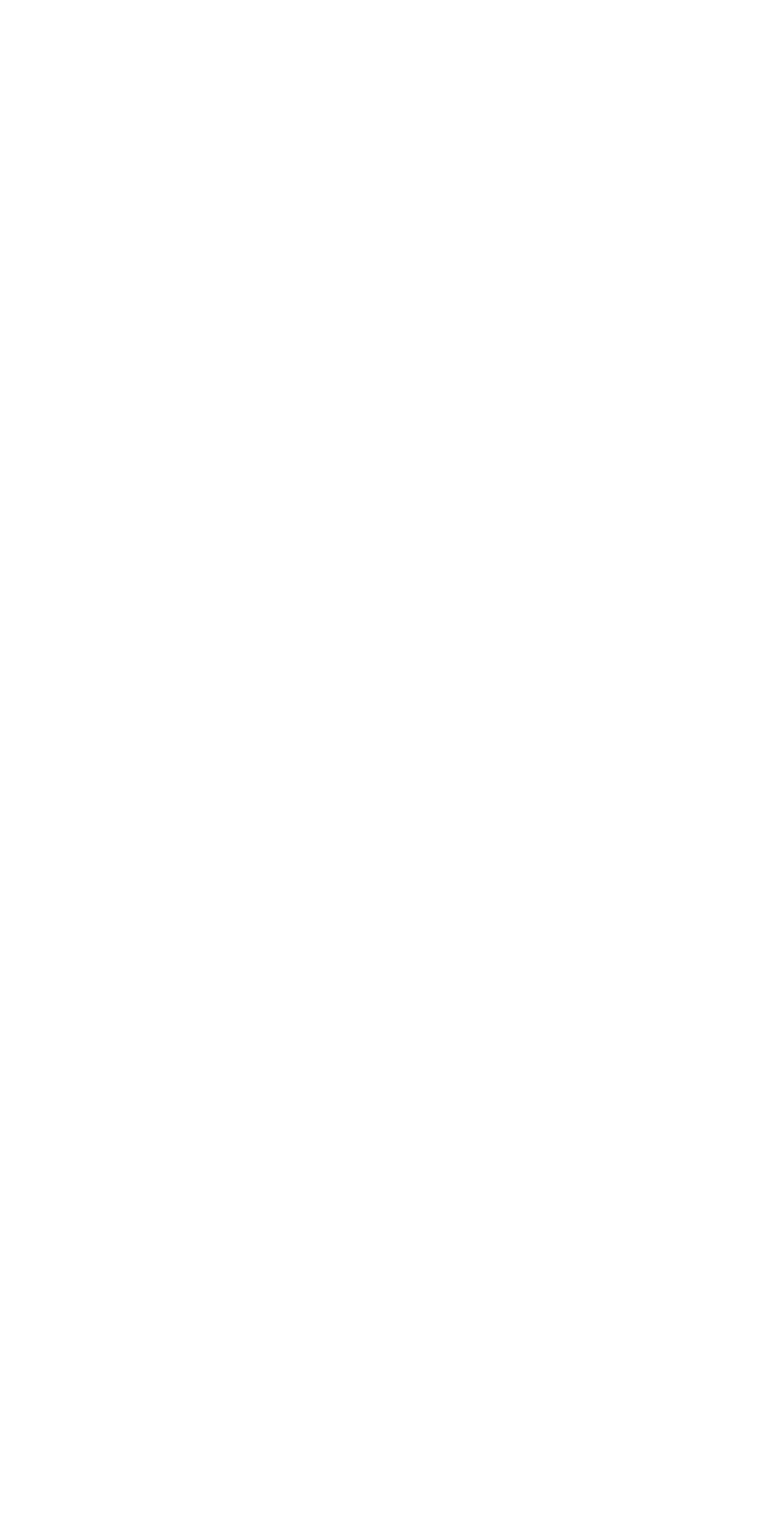
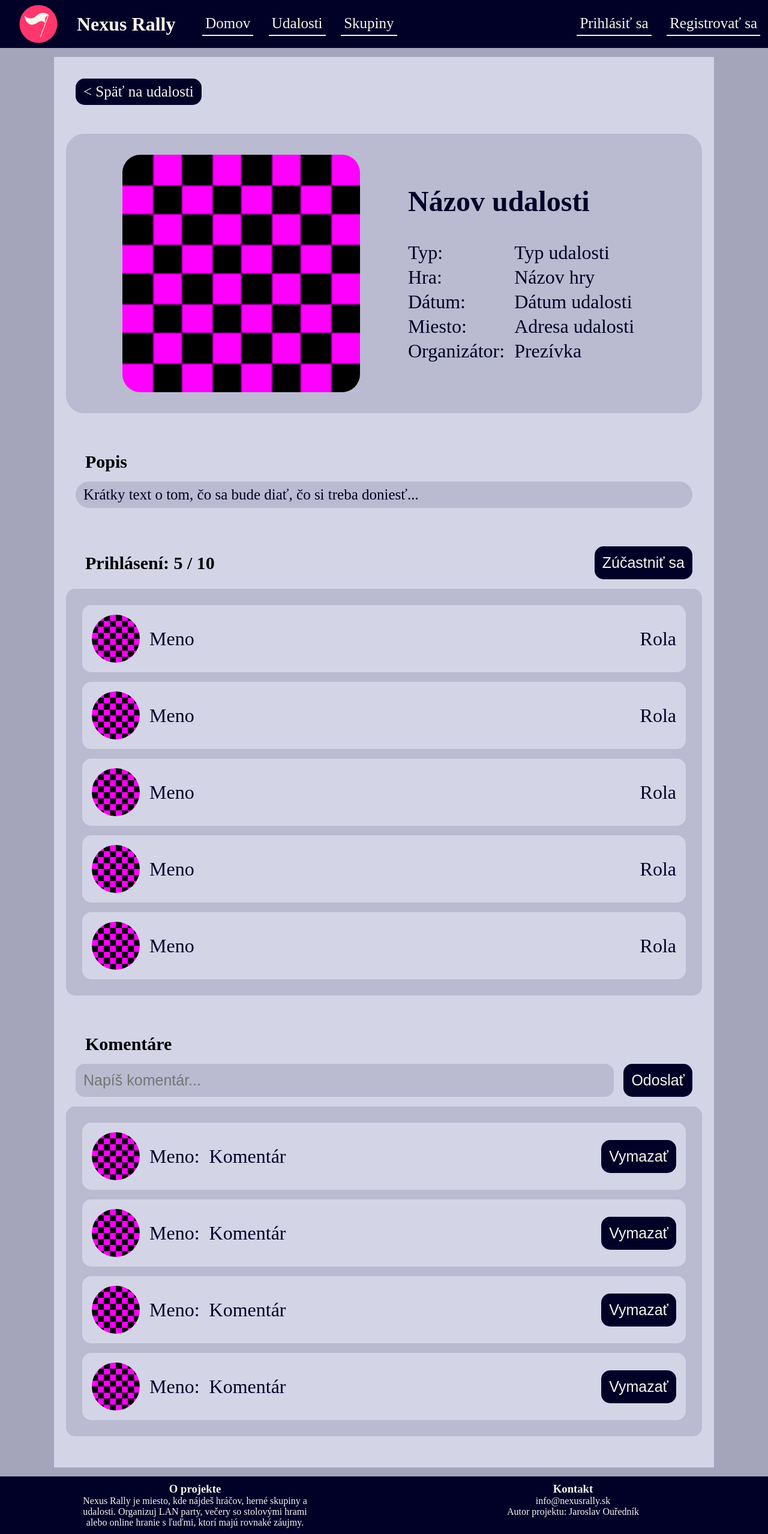
Before and after one commit to Jaroslav-Ourednik/VAII-2026, a PHP site: page /udalost.html in a window 1280 px wide. Before the commit the page is empty. Shown: the whole page at 60% size. Before the commit the page ends 800 px from the top, so only its background shows below. Run offline with PHP 8.4, Linux system fonts and the light colour scheme.

Commit message:
"udalost.html + .css

```diff
--- a/html/index.html
+++ b/html/index.html
@@ -10,11 +10,11 @@
     <header>
         <div class="logo-and-name">
             <img src="img/Logo.svg" alt="Logo Nexus Rally">
-            <h1>Nexus Rally</h1>
+            <p>Nexus Rally</p>
         </div>
         <nav>
             <div class="nav-left">
-                <a href="#">Domov</a>
+                <a href="index.html">Domov</a>
                 <a href="#">Udalosti</a>
                 <a href="#">Skupiny</a>
             </div>
--- a/html/style.css
+++ b/html/style.css
@@ -1,11 +1,13 @@
 :root {
 
     --light-background: #a4a4ba;
+    --mid-background: #babad0;
     --accent-background: #d4d4e7;
     --dark-background: #010128;
 
     --logo-color: #ff376cff ;
-    --text-color: #F8F4ED;
+    --text-color-light: #F8F4ED;
+    --text-color-dark: #010128;
 
     --light-purple: #A594F9;
 }
@@ -28,7 +30,7 @@ header {
     display: flex;
     align-items: center;
     background-color: var(--dark-background);
-    color: var(--text-color);
+    color: var(--text-color-light);
 }
 
 /*Logo and text----------------------------*/
@@ -39,8 +41,10 @@ header {
     margin-right: 1rem;
 }
 
-.logo-and-name h1 {
+.logo-and-name p {
     white-space: nowrap;
+    font-size:xx-large;
+    font-weight: bold;
 }
 
 .logo-and-name  > *{
@@ -73,11 +77,11 @@ header nav {
 nav a {
     display: inline-block;
     text-decoration: none;
-    color: var(--text-color);
+    color: var(--text-color-light);
     padding: 5px;
     margin: 1vw;
     font-size: 25px;
-    border-bottom: 2px solid var(--text-color);
+    border-bottom: 2px solid var(--text-color-light);
 }
 
 nav a:hover {
@@ -107,7 +111,7 @@ footer {
     display: flex;
     justify-content: space-between;
     background-color: var(--dark-background);
-    color: var(--text-color);
+    color: var(--text-color-light);
     padding: 10px;
     text-align: center;
 }
@@ -118,7 +122,7 @@ footer h3, footer p {
 
 footer a {
     text-decoration: none;
-    color: var(--text-color);
+    color: var(--text-color-light);
 }
 
 .footer-left {
--- /dev/null
+++ b/html/udalost.css
@@ -0,0 +1,269 @@
+/*Back button----------------------------------------------------------*/
+.back-button {
+    display: inline-block;
+    text-decoration: none;
+    color: var(--text-color-light);
+    padding: 5px 10px;
+    font-size: 25px;
+    border: 3px solid var(--dark-background);
+    background-color: var(--dark-background);
+    border-radius: 15px;
+    margin: 1rem;
+}
+.back-button:hover {
+    color: var(--light-purple);
+    border-color: var(--light-purple);
+}
+/*Back button----------------------------------------------------------*/
+
+
+/*Logo a Info----------------------------------------------------------*/
+.udalost-main-section {
+    margin-top: 2rem;
+    display: flex;
+    flex-direction: row;
+    justify-content: center;
+    align-items: center;
+    gap: 5rem;
+    font-size: xx-large;
+    border: 3px solid var(--mid-background);
+    background-color: var(--mid-background);
+    color: var(--text-color-dark);
+    border-radius: 30px;
+    padding: 2rem;
+}
+.udalost-main-section img {
+    width: 40%;
+    height: auto;
+    border-radius: 30px;
+}
+.udalost-main-section div {
+    width: 40%;
+}
+.udalost-main-section h1 {
+    margin-top: 0;
+}
+.udalost-main-section dl {
+    display: grid;
+    grid-template-columns: max-content 1fr;
+    gap: 0.25rem 1rem;
+    margin: 0;
+}
+.udalost-main-section dd {
+    margin: 0;
+}
+
+/*Logo a Info----------------------------------------------------------*/
+
+
+
+/*Popis udalosti-------------------------------------------------------*/
+.udalost-popis-section p{
+    border: 3px solid var(--mid-background);
+    background-color: var(--mid-background);
+    color: var(--text-color-dark);
+    border-radius: 30px;
+    margin: 1rem;
+    padding: 5px 10px;
+    font-size: 25px;
+}
+.udalost-popis-section h2{
+    margin: 4rem auto 0 2rem
+}
+/*Popis udalosti-------------------------------------------------------*/
+
+
+/*Tlacidla (spolocny vzhlad)--------------------------------------------*/
+.udalost-prihlaseny-section button,
+.udalost-komentare-section button,
+.udalost-komentare-section input[type="submit"] {
+    display: inline-block;
+    color: var(--text-color-light);
+    padding: 10px;
+    font-size: 25px;
+    border: 3px solid var(--dark-background);
+    background-color: var(--dark-background);
+    border-radius: 15px;
+}
+.udalost-prihlaseny-section button:hover,
+.udalost-komentare-section button:hover,
+.udalost-komentare-section input[type="submit"]:hover {
+    color: var(--light-purple);
+    border-color: var(--light-purple);
+    cursor: pointer;
+}
+/*Tlacidla (spolocny vzhlad)--------------------------------------------*/
+
+
+/*Zoznamy a avatary (spolocne)-------------------------------------------*/
+.udalost-prihlaseny-section ul,
+.udalost-komentare-section ul {
+    font-size: xx-large;
+    border: 3px solid var(--mid-background);
+    background-color: var(--mid-background);
+    color: var(--text-color-dark);
+    border-radius: 15px;
+    padding: 0.5rem;
+    margin-top: 0;
+    list-style: none;
+}
+
+.udalost-prihlaseny-section li,
+.udalost-komentare-section li {
+    display: flex;
+    align-items: center;
+    padding: 1rem;
+    margin: 1rem;
+    gap: 1rem;
+    background-color: var(--accent-background);
+    border-radius: 15px;
+}
+
+.udalost-prihlaseny-section li img,
+.udalost-komentare-section li img {
+    width: 5rem;
+    height: 5rem;
+    border-radius: 50%;
+    object-fit: cover;
+}
+/*Zoznamy a avatary (spolocne)-------------------------------------------*/
+
+
+/*Sekcia prihlaseny----------------------------------------------------*/
+.udalost-prihlaseny-section div {
+    display: flex;
+    flex-direction: row;
+    align-items: center;
+    margin-top: 3rem;
+}
+
+.udalost-prihlaseny-section h2 {
+    margin: 0 0 0 2rem;
+}
+
+.udalost-prihlaseny-section button {
+    margin: 1rem;
+    margin-left: auto;
+}
+
+.role {
+    margin-left: auto;
+}
+/*Sekcia prihlaseny----------------------------------------------------*/
+
+
+/*Sekcia komentare-----------------------------------------------------*/
+.udalost-komentare-section h2 {
+    margin: 4rem 0 1rem 2rem;
+}
+
+.udalost-komentare-section form {
+    display: flex;
+    gap: 1rem;
+    margin: 1rem;
+}
+
+.udalost-komentare-section input[type="text"] {
+    flex: 1;
+    min-width: 0;
+    padding: 10px;
+    font-size: 25px;
+    border: 3px solid var(--mid-background);
+    background-color: var(--mid-background);
+    color: var(--text-color-dark);
+    border-radius: 15px;
+}
+
+.udalost-komentare-section li p {
+    flex: 1;
+    margin: 0;
+}
+/*Sekcia komentare-----------------------------------------------------*/
+
+
+/*Responsivity----------------------------------------------------------*/
+@media (max-width: 850px) {
+    .back-button {
+        font-size: 1.25rem;
+        margin: 0.5rem 0;
+    }
+
+    /*Logo a Info---------------*/
+    .udalost-main-section {
+        flex-direction: column;
+        gap: 1.5rem;
+        font-size: 1.25rem;
+        padding: 1rem;
+    }
+    .udalost-main-section img,
+    .udalost-main-section div {
+        width: 100%;
+    }
+    /*Popis---------------------*/
+    .udalost-popis-section h2 {
+        margin: 2rem 0 0 0.5rem;
+    }
+    .udalost-popis-section p {
+        font-size: 1.25rem;
+        margin: 1rem 0;
+    }
+    /*Tlacidla------------------*/
+    .udalost-prihlaseny-section button,
+    .udalost-komentare-section button,
+    .udalost-komentare-section input[type="submit"] {
+        font-size: 1.25rem;
+    }
+    /*Prihlaseny----------------*/
+    .udalost-prihlaseny-section div {
+        flex-wrap: wrap;
+        gap: 0.5rem;
+        margin-top: 2rem;
+    }
+    .udalost-prihlaseny-section h2 {
+        margin-left: 0.5rem;
+    }
+    .udalost-prihlaseny-section button {
+        margin: 0;
+        margin-left: auto;
+    }
+    /*Zoznamy-------------------*/
+    .udalost-prihlaseny-section ul,
+    .udalost-komentare-section ul {
+        font-size: 1.25rem;
+        padding: 0.25rem;
+    }
+    .udalost-prihlaseny-section li,
+    .udalost-komentare-section li {
+        padding: 0.5rem;
+        margin: 0.5rem;
+        gap: 0.5rem;
+    }
+    .udalost-prihlaseny-section li img,
+    .udalost-komentare-section li img {
+        width: 3rem;
+        height: 3rem;
+    }
+    /*Komentare-----------------*/
+    .udalost-komentare-section h2 {
+        margin: 2rem 0 1rem 0.5rem;
+    }
+    .udalost-komentare-section form {
+        margin: 0.5rem;
+        gap: 0.5rem;
+    }
+    .udalost-komentare-section input[type="text"] {
+        font-size: 1rem;
+    }
+    .udalost-komentare-section li {
+        flex-wrap: wrap;
+    }
+    .udalost-komentare-section li p {
+        flex: 1 1 100%;
+        order: 3;
+    }
+    .udalost-komentare-section li button {
+        margin-left: auto;
+        order: 4;
+    }
+}
+/*Responsivity----------------------------------------------------------*/
--- a/html/udalost.html
+++ b/html/udalost.html
@@ -1,11 +1,151 @@
 <!DOCTYPE html>
-<html lang="en">
+<html lang="sk">
 <head>
     <meta charset="UTF-8">
     <meta name="viewport" content="width=device-width, initial-scale=1.0">
-    <title>Document</title>
+    <link rel="stylesheet" href="style.css">
+    <link rel="stylesheet" href="udalost.css">
+    <title>Názov udalosti – Nexus Rally</title>
 </head>
 <body>
+    <header>
+        <div class="logo-and-name">
+            <img src="img/Logo.svg" alt="Logo Nexus Rally">
+            <p>Nexus Rally</p>
+        </div>
+        <nav>
+            <div class="nav-left">
+                <a href="index.html">Domov</a>
+                <a href="#">Udalosti</a>
+                <a href="#">Skupiny</a>
+            </div>
+            <div class="nav-right">
+                <a href="#">Prihlásiť sa</a>
+                <a href="#">Registrovať sa</a>
+            </div>
+        </nav>
+    </header>
+
+
+
+
+
+    <main>
+        <a href="#" class="back-button">&lt; Späť na udalosti</a>
+
+        <section class="udalost-main-section">
+            <img src="img/Placeholder.png" alt="Obrázok udalosti">
+            <div>
+                <h1>Názov udalosti</h1>
+                <dl>
+                    <dt>Typ:</dt>
+                    <dd>Typ udalosti</dd>
+                    <dt>Hra:</dt>
+                    <dd>Názov hry</dd>
+                    <dt>Dátum:</dt>
+                    <dd>Dátum udalosti</dd>
+                    <dt>Miesto:</dt>
+                    <dd>Adresa udalosti</dd>
+                    <dt>Organizátor:</dt>
+                    <dd>Prezívka</dd>
+                </dl>
+            </div>
+        </section>
+
+        <section class="udalost-popis-section">
+            <h2>Popis</h2>
+            <p>Krátky text o tom, čo sa bude diať, čo si treba doniesť...</p>
+        </section>
+
+        <section class="udalost-prihlaseny-section">
+            <div>
+                <h2>Prihlásení: 5 / 10</h2>
+                <button type="button">Zúčastniť sa</button>
+            </div>
+            <ul>
+                <li>
+                    <img src="img/Placeholder.png" alt="Avatar profilu">
+                    <span>Meno</span>
+                    <span class="role">Rola</span>
+                </li>
+                <li>
+                    <img src="img/Placeholder.png" alt="Avatar profilu">
+                    <span>Meno</span>
+                    <span class="role">Rola</span>
+                </li>
+                <li>
+                    <img src="img/Placeholder.png" alt="Avatar profilu">
+                    <span>Meno</span>
+                    <span class="role">Rola</span>
+                </li>
+                <li>
+                    <img src="img/Placeholder.png" alt="Avatar profilu">
+                    <span>Meno</span>
+                    <span class="role">Rola</span>
+                </li>
+                <li>
+                    <img src="img/Placeholder.png" alt="Avatar profilu">
+                    <span>Meno</span>
+                    <span class="role">Rola</span>
+                </li>
+            </ul>
+        </section>
+
+        <section class="udalost-komentare-section">
+            <h2>Komentáre</h2>
+            <form>
+                <input type="text" id="fkoment" name="fkoment" placeholder="Napíš komentár...">
+                <input type="submit" value="Odoslať">
+            </form>
+            <ul>
+                <li>
+                    <img src="img/Placeholder.png" alt="Avatar profilu">
+                    <span>Meno:</span>
+                    <p>Komentár</p>
+                    <button type="button">Vymazať</button>
+                </li>
+                <li>
+                    <img src="img/Placeholder.png" alt="Avatar profilu">
+                    <span>Meno:</span>
+                    <p>Komentár</p>
+                    <button type="button">Vymazať</button>
+                </li>
+                <li>
+                    <img src="img/Placeholder.png" alt="Avatar profilu">
+                    <span>Meno:</span>
+                    <p>Komentár</p>
+                    <button type="button">Vymazať</button>
+                </li>
+                <li>
+                    <img src="img/Placeholder.png" alt="Avatar profilu">
+                    <span>Meno:</span>
+                    <p>Komentár</p>
+                    <button type="button">Vymazať</button>
+                </li>
+            </ul>
+        </section>
+    </main>
+
+
+
+
+    <footer>
+        <div class="footer-left">
+            <h3>O projekte</h3>
+            <p>
+                Nexus Rally je miesto, kde nájdeš hráčov,
+                herné skupiny a udalosti. Organizuj LAN party,
+                večery so stolovými hrami alebo online hranie
+                s ľuďmi, ktorí majú rovnaké záujmy.
+            </p>
+        </div>
+
+        <div class="footer-right">
+            <h3>Kontakt</h3>
+            <a href="#">info@nexusrally.sk</a><br>
+            <p>Autor projektu: Jaroslav Ouředník</p>
+        </div>
+    </footer>
 
 </body>
 </html>
```
Also changed, not shown: html/img/Placeholder.png (added), 1 other file.
